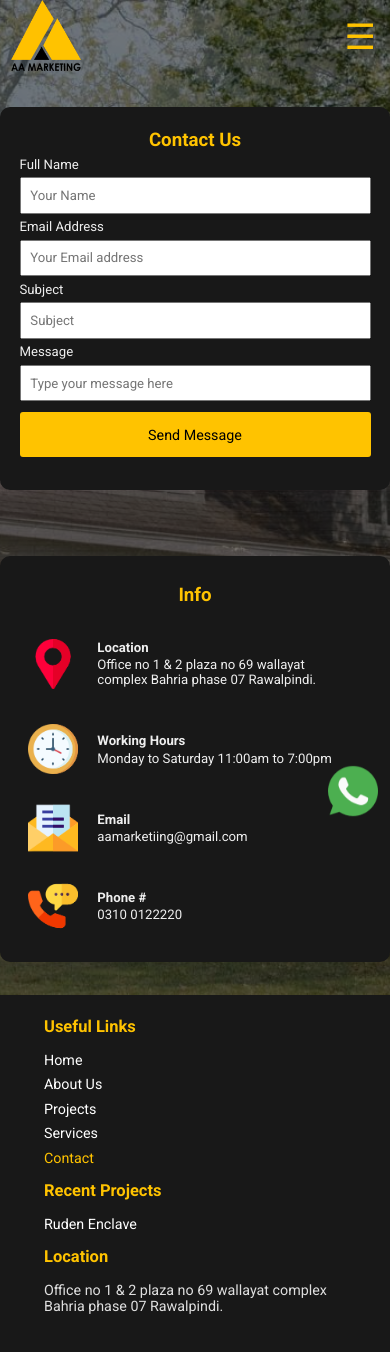
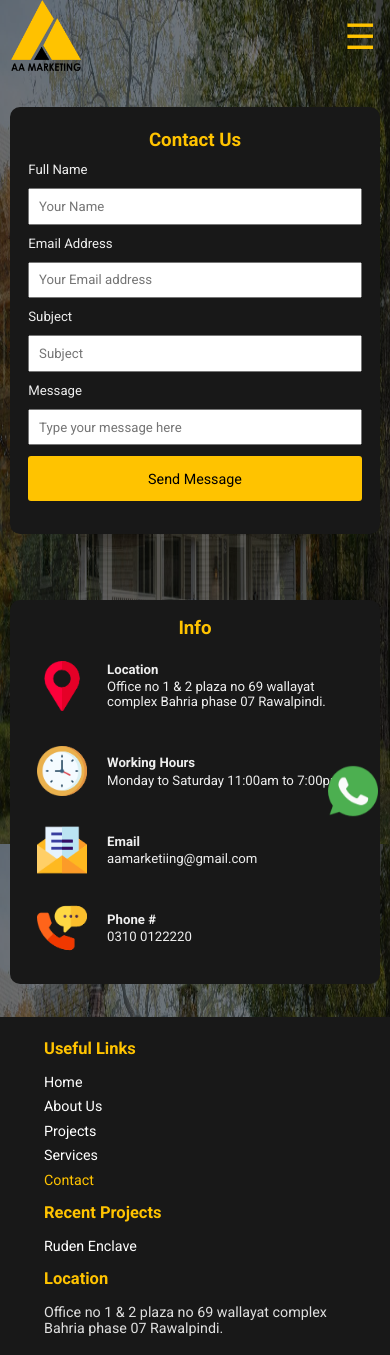
Before and after one commit to krnmalde2/AAMarketing, a plain HTML site: page contact.html in a window 390 px wide. Drawn offline with Linux system fonts and the light colour scheme.

Commit message:
padding issue - width

```diff
--- a/contact.html
+++ b/contact.html
@@ -39,7 +39,7 @@
 
         </nav>
         <div class="contact">
-            <div class="form-container">
+            <div class="form-container flex-center">
                 <h1>Contact Us</h1>
                 <form>
                     <label for="name">Full Name</label>
@@ -55,28 +55,28 @@
             </div>
             <div class="info-container">
                 <h1>Info</h1>
-                <div class="info-card">
+                <div class="info-card flex-align-center">
                     <img src="/css/img/location.png" alt="" width="50px">
                     <div class="info-box">
                         <h3>Location</h3>
                         <p>Office no 1 & 2 plaza no 69 wallayat complex Bahria phase 07 Rawalpindi.</p>
                     </div>
                 </div>
-                <div class="info-card">
+                <div class="info-card flex-align-center">
                     <img src="/css/img/clock.png" alt="" width="50px">
                     <div class="info-box">
                         <h3>Working Hours</h3>
                         <p>Monday to Saturday 11:00am to 7:00pm</p>
                     </div>
                 </div>
-                <div class="info-card">
+                <div class="info-card flex-align-center">
                     <img src="/css/img/email.png" alt="" width="50px">
                     <div class="info-box">
                         <h3>Email</h3>
                         <p>aamarketiing@gmail.com</p>
                     </div>
                 </div>
-                <div class="info-card">
+                <div class="info-card flex-align-center">
                     <img src="/css/img/phone.png" alt="" width="50px">
                     <div class="info-box">
                         <h3>Phone #</h3>
--- a/css/contact.css
+++ b/css/contact.css
@@ -1,15 +1,15 @@
+.flex-align-center {
+  display: flex;
+  align-items: center;
+}
 .contact {
   display: flex;
-  /* flex-direction: column; */
   justify-content: space-around;
   margin: 2rem 0rem 0rem 0rem;
 }
 .form-container {
   padding: 2rem 0rem;
   border-radius: 10px;
-  display: flex;
-  justify-content: center;
-  align-items: center;
   flex-direction: column;
   background-color: var(--secondary-color);
   color: #eee;
@@ -60,8 +60,10 @@
 
 /* info */
 .info-container {
+  padding: 2rem 0rem;
   background-color: var(--secondary-color);
-  width: 50%;
+  width: 100%;
+  max-width: 550px;
   max-height: 430px;
   border-radius: 10px;
   color: #eee;
@@ -72,11 +74,8 @@
 .info-container h1 {
   font-size: 1.7rem;
   text-align: center;
-  padding: 1rem;
 }
 .info-container .info-card {
-  display: flex;
-  align-items: center;
   padding: 0rem 2rem;
 }
 .info-card .info-box {
@@ -86,8 +85,8 @@
 @media screen and (max-width: 1160px) {
   .contact {
     display: flex;
+    align-items: center;
     flex-direction: column;
-    align-items: center;
     margin: 0;
   }
 
@@ -97,7 +96,7 @@
   .info-container {
     max-height: 450px;
     padding: 1.5rem;
-    width: 70%;
+    width: 100%;
     margin: 0.5rem auto;
   }
 }
@@ -111,8 +110,14 @@
 }
 
 @media screen and (max-width: 425px) {
+  .form-container {
+    width: 95%;
+  }
   .info-container {
-    width: 100%;
+    width: 95%;
     margin: 3rem auto;
   }
+  .form-container form > label {
+    padding: 1rem 0rem;
+  }
 }
```
